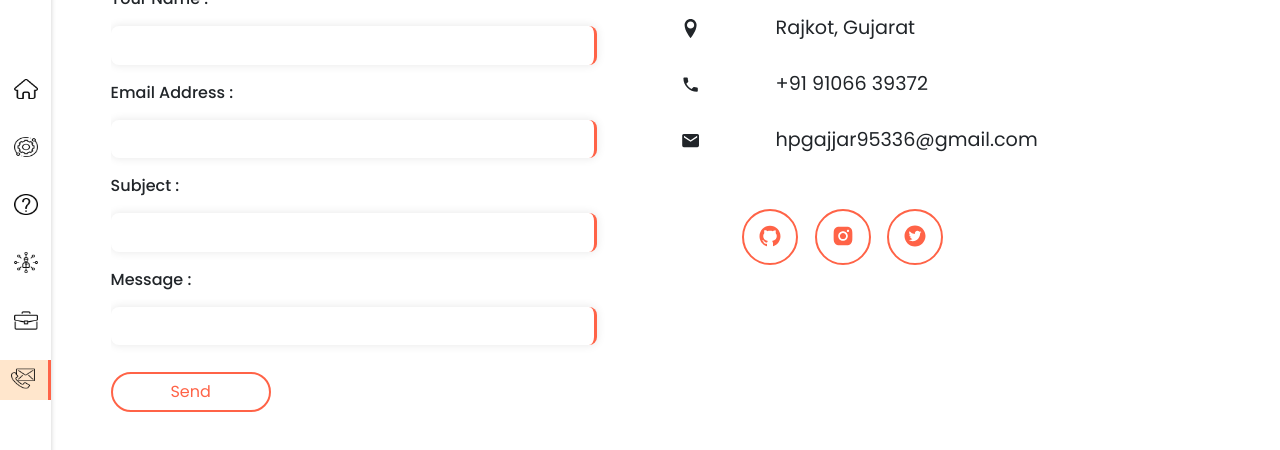
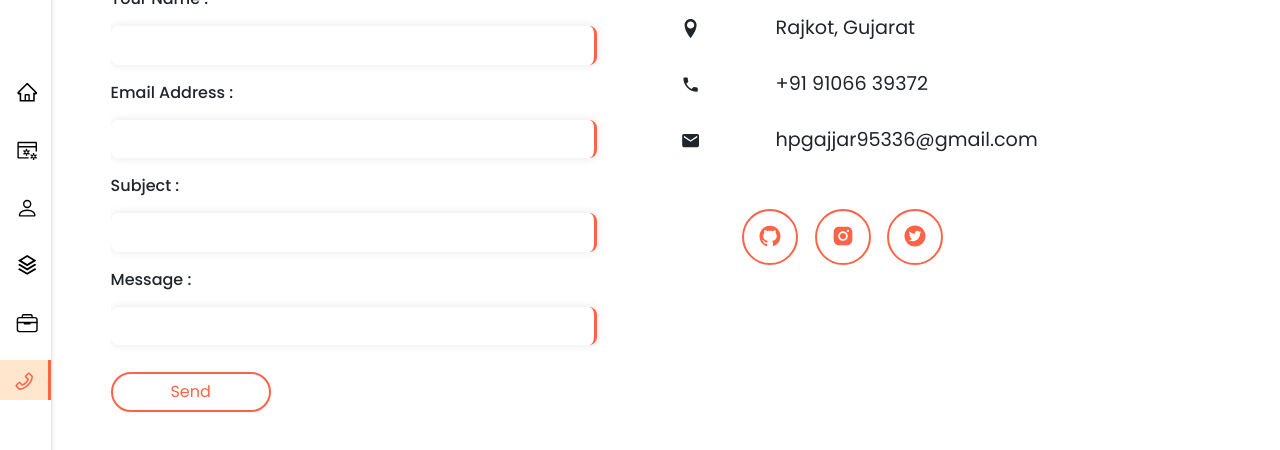
Before and after one commit to hp0007/ReactWebsite, a React (Create React App) app: page /contact in a window 1280 px wide. Shown: the part 211-661 px from the top of the page. Built offline with nearby package versions, Linux system fonts and the light colour scheme.

Commit message:
add new icons

```diff
--- a/package.json
+++ b/package.json
@@ -17,7 +17,6 @@
     "react-reveal": "^1.2.2",
     "react-router-dom": "^5.2.0",
     "react-scripts": "4.0.0",
-    "recharts": "^1.8.5",
     "web-vitals": "^0.2.4"
   },
   "scripts": {
--- a/src/App.css
+++ b/src/App.css
@@ -71,13 +71,11 @@ body{
   /* text-align: center; */
   /* text-align: center;     */
 }
-.sidebar img{
-  height: 1.3rem;
-  width: 1.5rem;
+.sidebar i{
   float: right;
-  z-index: 11;
+  line-height:2.5rem;
+  font-size: 1.4rem;
   overflow: hidden;
-  margin-top: 3.7%;
 }
 
 .sidebar .sidebar-item{
--- a/src/components/Sidebar.js
+++ b/src/components/Sidebar.js
@@ -1,11 +1,11 @@
 import React from 'react'
 import { NavLink } from 'react-router-dom'
-import homeImg from '../images/icons/home.png'
-import serviceImg from '../images/icons/technical-support.png'
-import aboutImg from '../images/icons/about.png'
-import skillImg from '../images/icons/skill.png'
-import portfolioImg from '../images/icons/briefcase.png'
-import contactImg from '../images/icons/contact.png'
+import {AiOutlineHome} from 'react-icons/ai'
+import {VscServerProcess} from 'react-icons//vsc'
+import {BsPerson} from 'react-icons/bs'
+import {RiStackLine} from 'react-icons/ri'
+import {IoBriefcaseOutline} from 'react-icons/io5'
+import {AiOutlinePhone} from 'react-icons/ai'
 
 const Header = (props) => {
 
@@ -14,37 +14,37 @@ const Header = (props) => {
             id:1,
             name:'Home',
             path:'/ReactWebsite',
-            icon:homeImg
+            icon:<AiOutlineHome/>
         },
         {
             id:2,
             name:'Services',
             path:'/services',
-            icon:serviceImg
+            icon:<VscServerProcess/>
         },
         {
             id:3,
             name:'About',
             path:'/about',
-            icon:aboutImg
+            icon:<BsPerson/>
         },
         {
             id:4,
             name:'Skills',
             path:'/skills',
-            icon:skillImg
+            icon:<RiStackLine/>
         },
         {
             id:5,
             name:'Portfolio',
             path:'/portfolio',
-            icon:portfolioImg
+            icon:<IoBriefcaseOutline/>
         },
         {
             id:6,
             name:'Contact',
             path:'/contact',
-            icon:contactImg
+            icon:<AiOutlinePhone/>
         }
     ]
 
@@ -119,7 +119,7 @@ const Header = (props) => {
                             return(
                                 <NavLink className="sidebar-item" to={data.path} key={data.id}  onClick={display} activeClassName="active2">
                                     {data.name}
-                                    <img src={data.icon} style={{color:'black'}}/>
+                                    <i>{data.icon}</i>
                                 </NavLink>
                             )
                         })
--- a/src/responsive.css
+++ b/src/responsive.css
@@ -42,7 +42,7 @@
     border-radius: 0;
     background: none;
   }
-  .sidebar img{
+  .sidebar i{
     display: none;
   }
   .fa-bars,.fa-close{
@@ -256,7 +256,7 @@
       border: none;
       background: none;
     }
-    .sidebar img{
+    .sidebar i{
       display: none;
     }
     .fa-bars,.fa-close{
```
Also changed, not shown: 1 other file (tests, documents, lock files or other folders).
